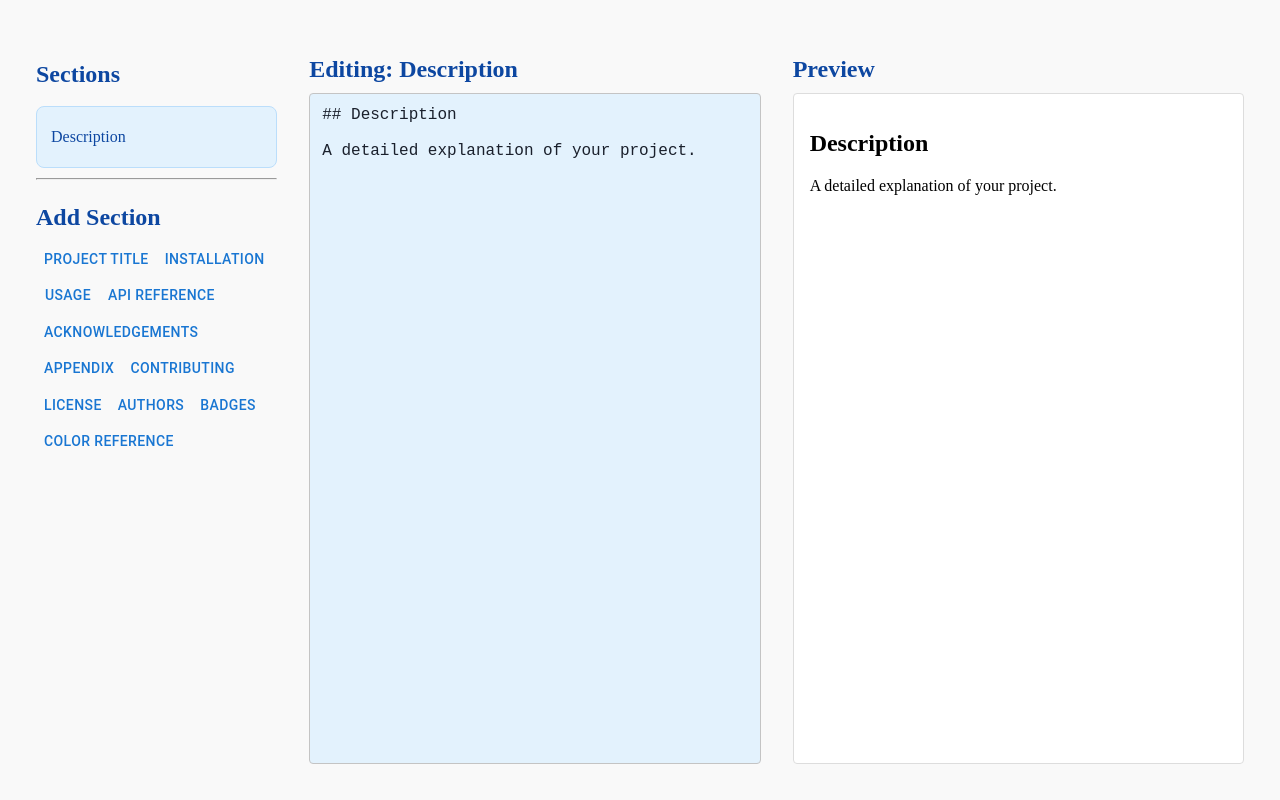
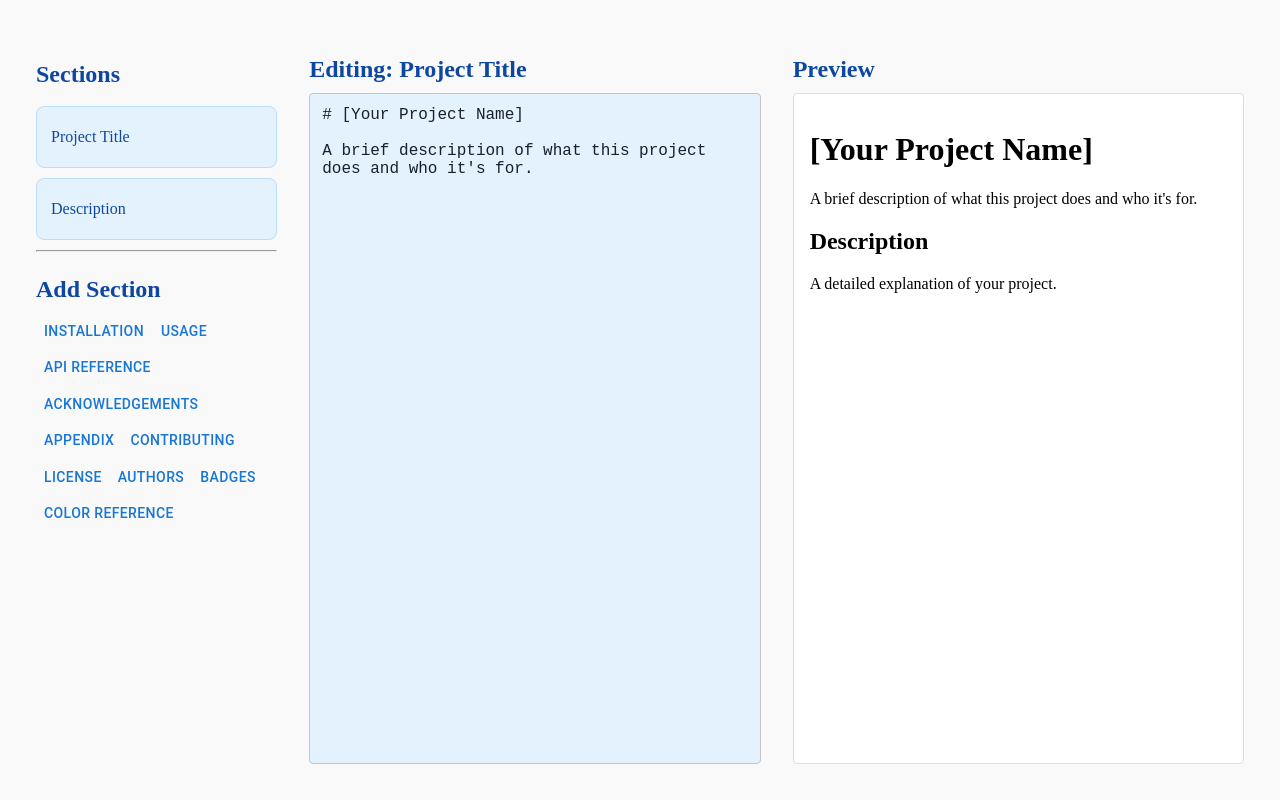
Before and after one commit to zccott/readme-generator, a React (Vite) app: page / in a window 1280 px wide. Both pictures are taken after a click on the button "DESCRIPTION". Built offline with nearby package versions, Linux system fonts and the light colour scheme; some icons are missing.

Commit message:
updated editor

```diff
--- a/src/components/MarkdownEditor.jsx
+++ b/src/components/MarkdownEditor.jsx
@@ -1,22 +1,49 @@
-import React from "react";
 import { useDispatch, useSelector } from "react-redux";
-import { updateSectionContent } from "../redux/readmeSlice";
+import { useEffect } from "react";
+import {
+  updateSectionContent,
+  setActiveSection,
+  addSection,
+} from "../redux/readmeSlice";
+import templates from "../utils/sectionTemplates";
 
 export default function MarkdownEditor() {
   const dispatch = useDispatch();
-  const section = useSelector((state) =>
-    state.readme.selectedSections.find((s) => s.id === state.readme.activeSectionId)
+
+  const { selectedSections, activeSectionId, availableSectionTitles } = useSelector(
+    (state) => state.readme
   );
 
-  if (!section) return <div className="editor"><h2 className="head">Editor</h2><p>No section selected</p></div>;
+  const section = selectedSections.find((s) => s.id === activeSectionId);
+
+  useEffect(() => {
+      if (selectedSections.length > 0) {
+        dispatch(setActiveSection(selectedSections[0].id));
+      } else if (availableSectionTitles.length > 0) {
+        const title = availableSectionTitles[0];
+        const content = templates[title] || "";
+        dispatch(addSection({ title, content }));
+      }
+  }, [activeSectionId, selectedSections, availableSectionTitles, dispatch]);
+
+  if (!section) {
+    return (
+      <div className="editor">
+        <h2 className="head">Editor</h2>
+        <p>No section selected</p>
+      </div>
+    );
+  }
 
   return (
     <div className="editor">
-      <h2 className="head">Editing: {section.title ? section.title : ""}</h2>
+      <h2 className="head">Editing: {section.title || ""}</h2>
       <textarea
         className="textarea"
-        value={section.content ? section.content : ""}
-        onChange={(e) => dispatch(updateSectionContent({ id: section.id, content: e.target.value }))}
+        value={section.content || ""}
+        onChange={(e) =>
+          dispatch(updateSectionContent({ id: section.id, content: e.target.value }))
+        }
       />
     </div>
   );
```
